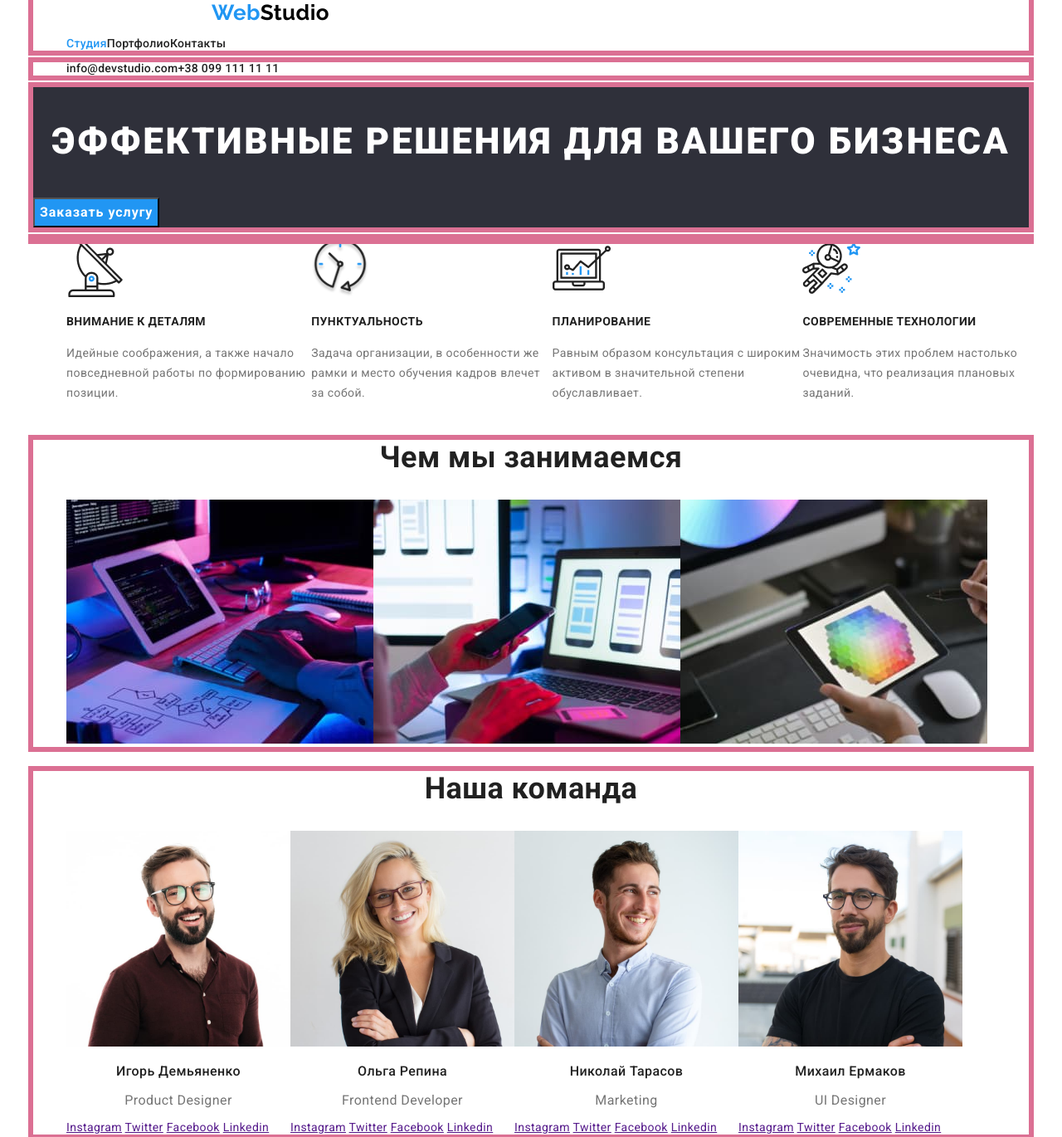
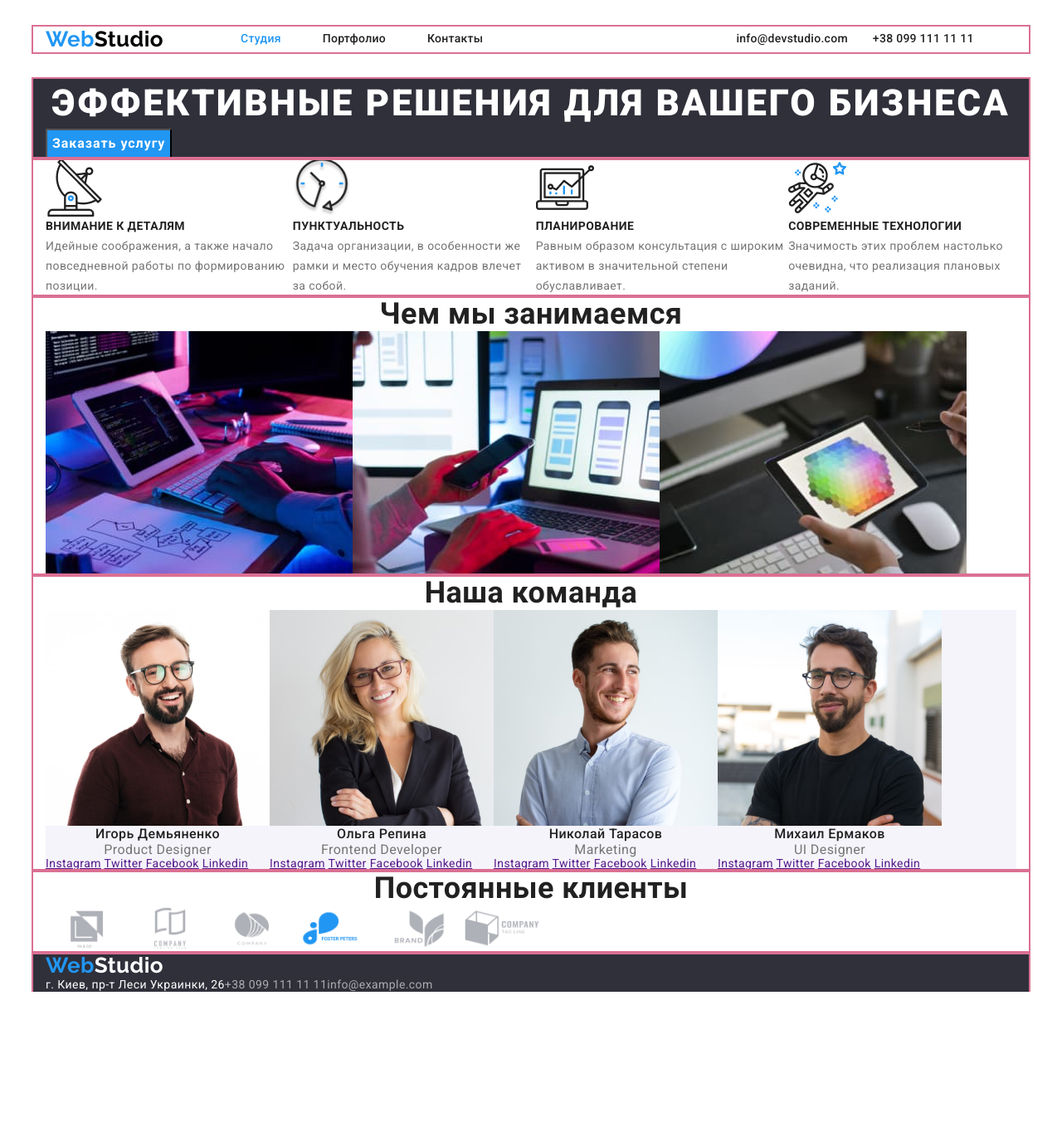
Before and after one commit to viikkii/goit-markup-hw-03, a plain HTML site: page index.html in a window 1280 px wide. Shown: the top 1370 px of the page at 83% size. After the commit the page ends 1195 px from the top, so only its background shows below. Drawn offline with nearby package versions, Linux system fonts and the light colour scheme.

Commit message:
Применят геометрию разметки ДЗ-03

```diff
--- a/css/styles.css
+++ b/css/styles.css
@@ -20,23 +20,74 @@ body {
   letter-spacing: 0.03em;
 }
 
-/* ===геометрия разметки=== */
-.h1,
-.h3,
-.h4,
-.h5,
-.h6,
-.p,
-.ul {
-  margin: 0;
+/* ===ГЕОМЕТРИЯ РАЗМЕТКИ=== */
+
+/* ===сброс настроек=== */
+h1,
+h2,
+h3,
+h4,
+h5,
+h6,
+p {
+  margin-top: 0;
+  margin-bottom: 0;
 }
 
+ul,
+ol {
+  margin-top: 0;
+  margin-bottom: 0;
+  padding-left: 0;
+}
+
+img {
+  display: block;
+}
+
+/* ===контейнер div общий=== */
+
 .container {
-  margin-left: auto;
-  margin-right: auto;
   width: 1200px;
-  outline: 6px solid palevioletred;
+  margin: 0 auto;
+  padding-left: 15px;
+  padding-right: 15px;
+  outline: 2px solid palevioletred;
 }
+
+/* РАСПОЛОЖЕНИЕ ХЕДЕРА */
+.header-container,
+.section-item,
+.contact-info {
+  display: flex;
+  align-items: center;
+}
+
+.navigation {
+  display: flex;
+  align-items: center;
+}
+
+.logo {
+  margin-right: 93px;
+}
+
+.contact-link {
+  margin-left: 305px;
+  margin-right: 30px;
+}
+.contact-phone {
+  margin-right: 0;
+}
+.section-nav:not(:last-child) {
+  margin-right: 50px;
+}
+
+.header {
+  padding-top: 32px;
+  padding-bottom: 32px;
+}
+
 .hero,
 .footer {
   display: flex;
@@ -46,19 +97,91 @@ body {
   outline: 2px solid palevioletred;
 }
 
-.section {
+/* .hero,
+.footer {
+  display: flex;
+  margin-left: auto;
+  margin-right: auto;
+  width: 1200px;
+  outline: 2px solid palevioletred;
+}
+
+.section-item {
   display: flex;
   flex-direction: row;
   width: 1200px;
-  margin-left: auto;
-  margin-right: auto;
+  padding-right: 215px;
+  padding-left: 215px;
+  margin-left: 20px;
+  margin-right: 20px;
+  align-items: center;
 }
 
-/* section-nav
-section-li
-section-photo
-section-team
-section-partner */
+.section-nav:not(:last-child) {
+  margin-right: 50px;
+}
+
+.header {
+  padding-top: 32px;
+  padding-bottom: 32px;
+}
+
+/* .comand-fon {
+  margin-top: -30px;
+  margin-left: -30px;
+}
+.section-team {
+  flex-wrap: wrap;
+  margin-top: 30px;
+  margin-left: 30px;
+} */
+
+/* .contact-link,
+.contact-phone {
+
+  space-beetwen
+} */
+
+/* .headline-text {
+  padding: 10px;
+} */
+
+/* .section-li {
+  width: 270px;
+  height: 251px;
+  justify-content: space-around;
+} */
+/*
+.section > .section-nav,
+.section > .contact-link,
+.section > .contact-phone,
+.section > .section-li,
+.section > .section-photo,
+.section > .section-team,
+.section > .section-partner,
+.section > .section-footer {
+  outline: 1px solid teal;
+}
+
+.section * {
+  outline: 1px solid teal;
+}
+
+/*  сетка */
+/* .section > .section-photo {
+  flex-basis: calc(100% / 3 -20px);
+}
+
+.section > .section-li,
+.section > .section-team {
+  flex-basis: calc(100% / 4 -20px);
+}
+
+.section > .section-partner {
+  flex-basis: calc(100% / 6 -20px);
+}
+*/
+/* */
 
 /* ===ЛОГОТИП=== */
 .logo {
@@ -68,11 +191,6 @@ section-partner */
   font-size: 26px;
   line-height: 1.19;
   text-decoration: none;
-  width: 145px;
-  margin-left: 215px;
-  margin-bottom: 100px;
-  margin-right: 93px;
-  margin-top: 24px;
 }
 .logo-footer {
   color: var(--primary-white-color);
@@ -199,6 +317,10 @@ section-partner */
 }
 
 /* ===секция про Команду WebStudio=== */
+.comand-fon {
+  background-color: var(--button-galery-box);
+}
+
 .section-title-name {
   color: var(--section-text-color);
   font-weight: 500;
--- a/index.html
+++ b/index.html
@@ -19,13 +19,13 @@
   </head>
   <body>
     <!--Шапка сайта-->
-    <header>
-      <nav>
-        <div class="container">
+    <header class="header">
+      <div class="container header-container">
+        <nav class="navigation">
           <a class="logo" href="./index.html">
             <span class="logo-style">Web</span>Studio</a
           >
-          <ul class="site-nav link-ul section">
+          <ul class="site-nav link-ul section-item">
             <li class="section-nav">
               <a class="site-nav current link-a-href" href="./index.html"
                 >Студия</a
@@ -36,12 +36,12 @@
                 >Портфолио</a
               >
             </li>
-            <li class="section-nav"><a class="site-nav link-a-href" href="#">Контакты</a></li>
+            <li class="section-nav">
+              <a class="site-nav link-a-href" href="#">Контакты</a>
+            </li>
           </ul>
-        </div>
         </nav>
-      <div class="container">
-        <ul class="contact link-ul section">
+        <ul class="contact link-ul section-item">
           <li class="contact-link">
             <a href="mailto:info@devstudio.com" class="mail-active link-a-href"
               >info@devstudio.com</a
@@ -67,10 +67,10 @@
       </section>
 
       <!--Преимущества-->
-      <section>
+      <section class="section">
         <h2 hidden>Преимущества команды WebStudio</h2>
-          <div class="container"></div>
-          <ul class="link-ul section">
+        <div class="container">
+          <ul class="link-ul section-item">
             <li class="section-li">
               <img
                 src="./images/excellence/antenna.png"
@@ -78,11 +78,14 @@
                 width="70"
                 height="70"
               />
+
+              <div class="headline-text">
                 <h3 class="section-headline">Внимание к деталям</h3>
                 <p class="section-text">
                   Идейные соображения, а также начало повседневной работы по
                   формированию позиции.
                 </p>
+              </div>
             </li>
             <li class="section-li">
               <img
@@ -91,11 +94,13 @@
                 width="70"
                 height="70"
               />
+              <div class="headline-text">
                 <h3 class="section-headline">Пунктуальность</h3>
                 <p class="section-text">
                   Задача организации, в особенности же рамки и место обучения
                   кадров влечет за собой.
                 </p>
+              </div>
             </li>
             <li class="section-li">
               <img
@@ -104,34 +109,38 @@
                 width="70"
                 height="70"
               />
+              <div class="headline-text">
                 <h3 class="section-headline">Планирование</h3>
                 <p class="section-text">
                   Равным образом консультация с широким активом в значительной
                   степени обуславливает.
                 </p>
-            </li class="section-li">
-            <li>
+              </div>
+            </li>
+            <li class="section-li">
               <img
                 src="./images/excellence/astronaut.png"
                 alt="Спутник"
                 width="70"
                 height="70"
               />
+              <div class="headline-text">
                 <h3 class="section-headline">Современные технологии</h3>
                 <p class="section-text">
                   Значимость этих проблем настолько очевидна, что реализация
                   плановых заданий.
                 </p>
+              </div>
             </li>
           </ul>
         </div>
       </section>
 
       <!--Фото работ-->
-      <section>
+      <section class="section">
         <div class="container">
           <h2 class="section-title">Чем мы занимаемся</h2>
-          <ul class="link-ul section">
+          <ul class="link-ul section-item">
             <li class="section-photo">
               <img
                 src="./images/gallery/img1.jpg"
@@ -161,10 +170,10 @@
       </section>
 
       <!--Команда WebStudio-->
-      <section>
+      <section class="section">
         <div class="container">
           <h2 class="section-title">Наша команда</h2>
-          <ul class="link-ul section">
+          <ul class="link-ul section-item comand-fon">
             <li class="section-team">
               <img
                 src="./images/team/team-master-1.jpg"
@@ -224,24 +233,35 @@
           </ul>
         </div>
       </section>
-    </main>
 
       <!-- наши клиенты -->
-    <section>
+      <section class="section">
         <div class="container">
           <h2 class="section-title">Постоянные клиенты</h2>
-        <ul class="link-ul section">
+          <ul class="link-ul section-item">
             <li class="section-partner">
               <a href="#" class="link-a-href"></a>
-            <img src="./images/logo/Logo.png" alt="логотип-один" width="100" />
+              <img
+                src="./images/logo/Logo.png"
+                alt="логотип-один"
+                width="100"
+              />
             </li>
             <li class="section-partner">
               <a href="#" class="link-a-href"></a>
-            <img src="./images/logo/Logo2.png" alt="логотип-два" width="100" />
+              <img
+                src="./images/logo/Logo2.png"
+                alt="логотип-два"
+                width="100"
+              />
             </li>
             <li class="section-partner">
               <a href="#" class="link-a-href"></a>
-            <img src="./images/logo/Logo3.png" alt="логотип-три" width="100" />
+              <img
+                src="./images/logo/Logo3.png"
+                alt="логотип-три"
+                width="100"
+              />
             </li>
             <li class="section-partner">
               <a href="#" class="link-a-href"></a>
@@ -253,7 +273,11 @@
             </li>
             <li class="section-partner">
               <a href="#" class="link-a-href"></a>
-            <img src="./images/logo/Logo5.png" alt="логотип-пять" width="100" />
+              <img
+                src="./images/logo/Logo5.png"
+                alt="логотип-пять"
+                width="100"
+              />
             </li>
             <li class="section-partner">
               <a href="#" class="link-a-href"></a>
@@ -266,6 +290,7 @@
           </ul>
         </div>
       </section>
+    </main>
 
     <!--Подвал-->
     <footer class="footer">
@@ -274,8 +299,8 @@
           <span class="logo-style">Web</span>Studio</a
         >
         <address>
-          <ul class="link-ul">
-            <li class="footer-text">
+          <ul class="link-ul section-item">
+            <li class="footer-text section-footer">
               <a
                 href="https://goo.gl/maps/QAPjnCz2YvxkVtEf7"
                 target="_blank"
@@ -284,12 +309,12 @@
                 >г. Киев, пр-т Леси Украинки, 26
               </a>
             </li>
-            <li>
+            <li class="section-footer">
               <a href="tel:+380991111111" class="footer-phone link-a-href"
                 >+38 099 111 11 11</a
               >
             </li>
-            <li>
+            <li class="section-footer">
               <a href="mailto:info@example.com" class="footer-mail link-a-href"
                 >info@example.com</a
               >
```
Lines whose indentation alone changed are shown as unchanged.
